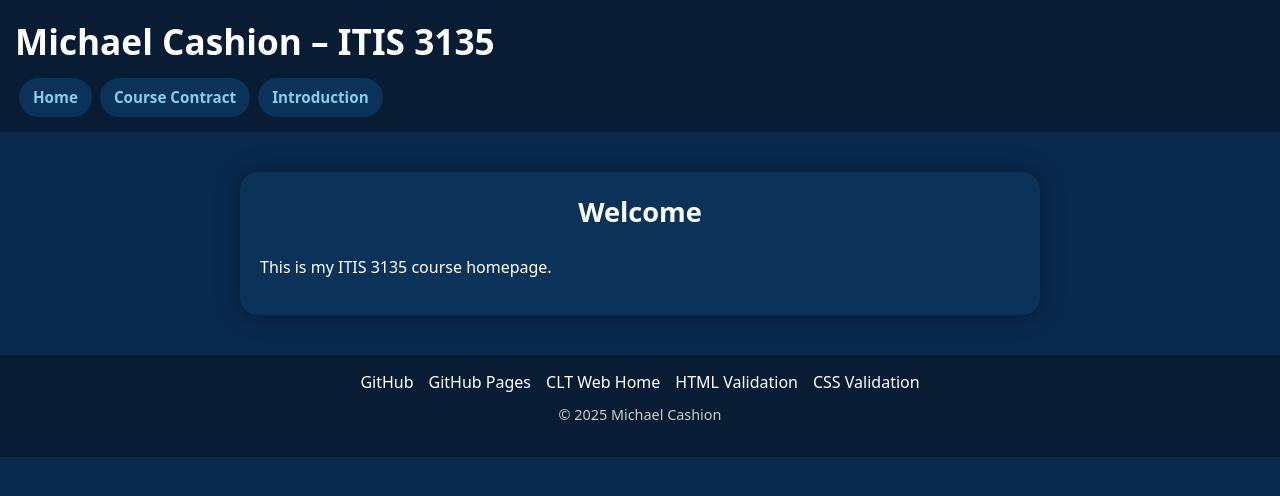
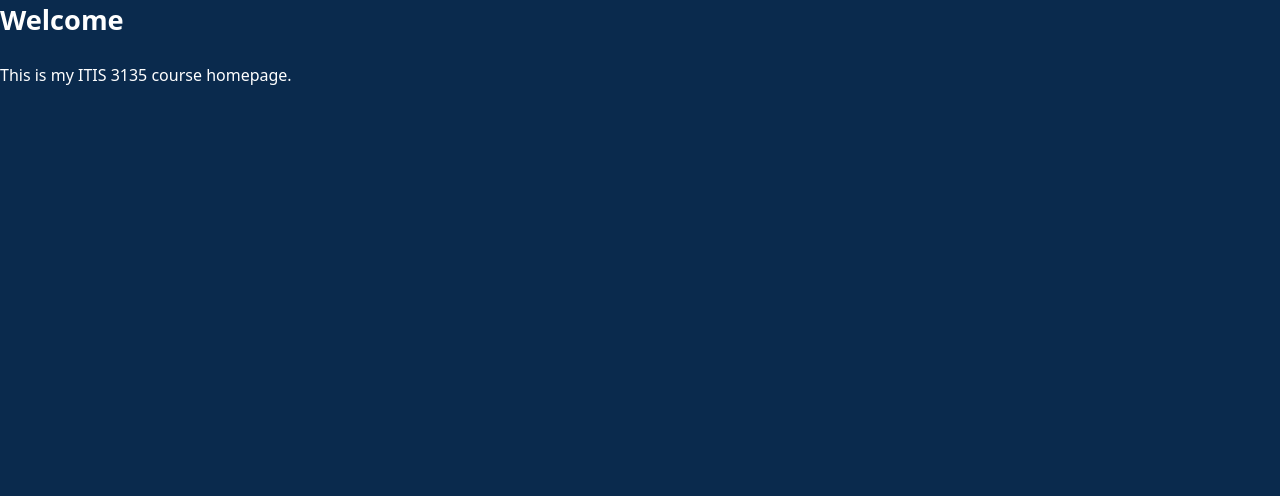
Before and after one commit to mcashio5/itis3135-react, a React (Vite) app: page / in a window 1280 px wide. Shown: the top 496 px of the page. Built offline with nearby package versions, Linux system fonts and the light colour scheme.

Commit message:
Update main.jsx

```diff
--- a/src/main.jsx
+++ b/src/main.jsx
@@ -1,23 +1,18 @@
-import { StrictMode } from 'react';
-import { createRoot } from 'react-dom/client';
-import { BrowserRouter, Routes, Route } from 'react-router-dom';
+import React from 'react';
+import ReactDOM from 'react-dom/client';
+import App from './App.jsx';
 import './index.css';
+import { BrowserRouter as Router, Routes, Route } from "react-router-dom";
 
-import Layout from './Layout.jsx';
-import App from './App.jsx';
-import Introduction from './Introduction.jsx';
-import Contract from './Contract.jsx';
+import Introduction from "./Introduction.jsx";
+import Contract from "./Contract.jsx";
 
-createRoot(document.getElementById('root')).render(
-  <StrictMode>
-    <BrowserRouter>
-      <Routes>
-        <Route path="/" element={<Layout />}>
-          <Route index element={<App />} />
-          <Route path="contract" element={<Contract />} />
-          <Route path="introduction" element={<Introduction />} />
-        </Route>
-      </Routes>
-    </BrowserRouter>
-  </StrictMode>
+ReactDOM.createRoot(document.getElementById('root')).render(
+  <Router>
+    <Routes>
+      <Route path="/" element={<App />} />
+      <Route path="/introduction" element={<Introduction />} />
+      <Route path="/contract" element={<Contract />} />
+    </Routes>
+  </Router>
 );
```
